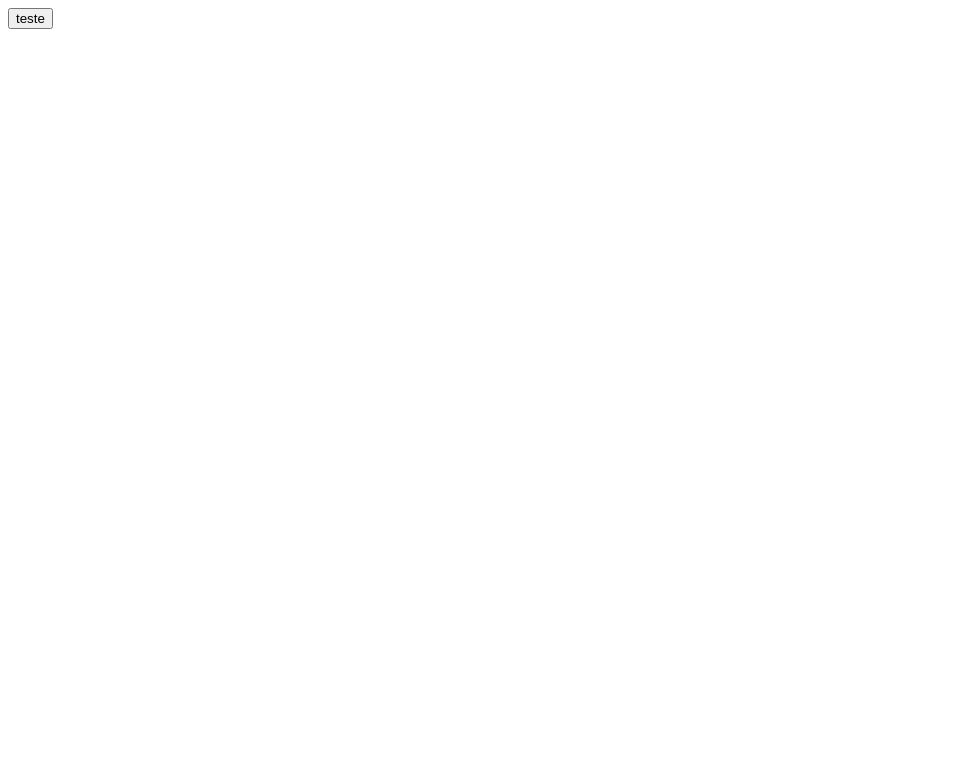
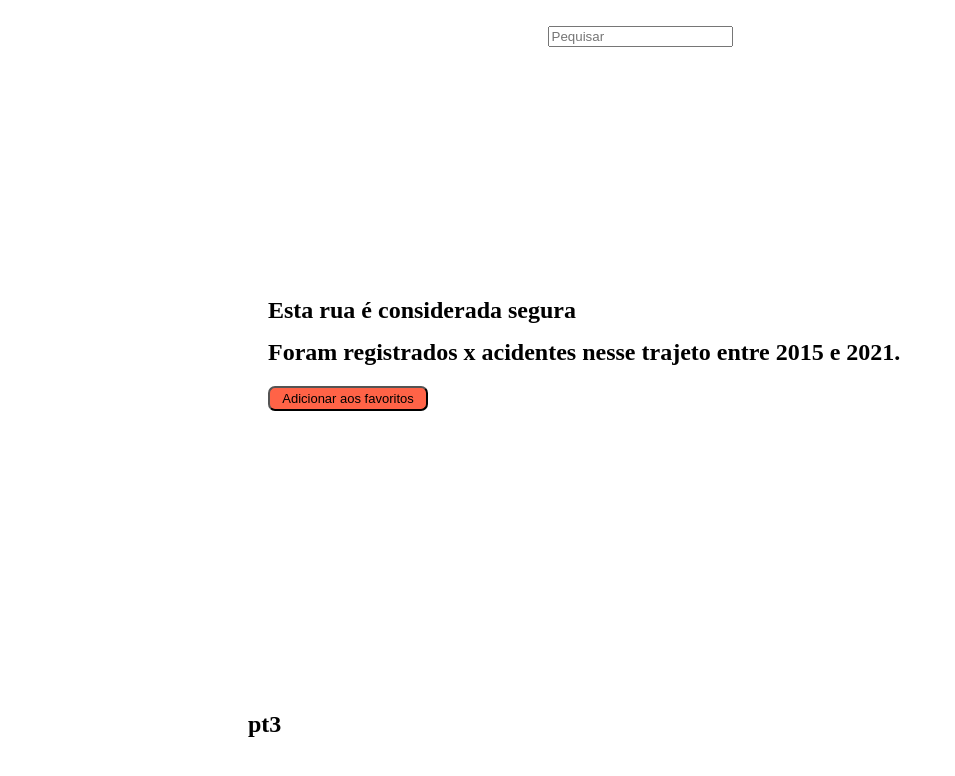
Before and after one commit to isadoratavare/transitei, a React (Create React App) app: page / in a window 1280 px wide. Shown: the top 776 px of the page, without its empty margins (0-955 px from the left). Built offline with nearby package versions, Linux system fonts and the light colour scheme.

Commit message:
Display_1

```diff
--- a/package.json
+++ b/package.json
@@ -3,12 +3,15 @@
   "version": "0.1.0",
   "private": true,
   "dependencies": {
+    "@material-ui/core": "^4.12.3",
+    "@mui/material": "^5.2.0",
     "@testing-library/jest-dom": "^5.11.4",
     "@testing-library/react": "^11.1.0",
     "@testing-library/user-event": "^12.1.10",
     "firebase": "^9.4.1",
     "react": "^17.0.2",
     "react-dom": "^17.0.2",
+    "react-native-paper": "^4.10.1",
     "react-scripts": "4.0.3",
     "web-vitals": "^1.0.1"
   },
--- a/src/Components/App/App.js
+++ b/src/Components/App/App.js
@@ -2,6 +2,6 @@ import Search from "../../pages/search";
 
 export default function App() {
   return (
-    <Search />
+      <Search />
   );
 }
--- a/src/pages/search/index.css
+++ b/src/pages/search/index.css
@@ -1,7 +1,25 @@
-.App {
-    display: flex;
-    justify-content: center;
-    align-items:  center;
-    flex-direction:  column;
-    font-family: Arial, Helvetica, sans-serif;
+.searchbar{
+    text-align: center;
 }
+.security {
+    margin-left: 260px;
+    margin-top: 250px;
+}
+
+.status {
+    margin-top: 15px;
+}
+
+.fav-button{
+    margin-top: 20px;
+    background-color: tomato;
+    font-size: 13px;
+    border-radius: 7px;
+    height: 25px;
+    width: 160px;
+}
+
+.comments {
+    margin-left: 240px;
+    margin-top: 300px;
+}
--- a/src/pages/search/index.js
+++ b/src/pages/search/index.js
@@ -1,10 +1,34 @@
-import './index.css';
+import * as React from 'react';
+import "./index.css";
+
 
 export default function App() {
     return (
-      <div className ="Page">
-        <button>teste</button>
-      </div>
+      <h2 class="page">
+        <div class="searchbar">
+          <input  placeholder="Pequisar">
+          </input>
+
+        </div>
+        <div class="security">
+          <div class="security-status">
+            Esta rua é considerada segura
+            <div class="status">
+              Foram registrados x acidentes nesse trajeto entre 2015 e 2021.
+
+            </div>
+              <button class="fav-button">
+                Adicionar aos favoritos
+              </button>
+          </div>
+
+
+
+        </div>
+        <div class="comments">
+          pt3
+        </div>
+      </h2>
 
     );
   }
```
Also changed, not shown: src/data/Data.json (added, +25 -0 lines), 2 other files (tests, documents, lock files or other folders).
